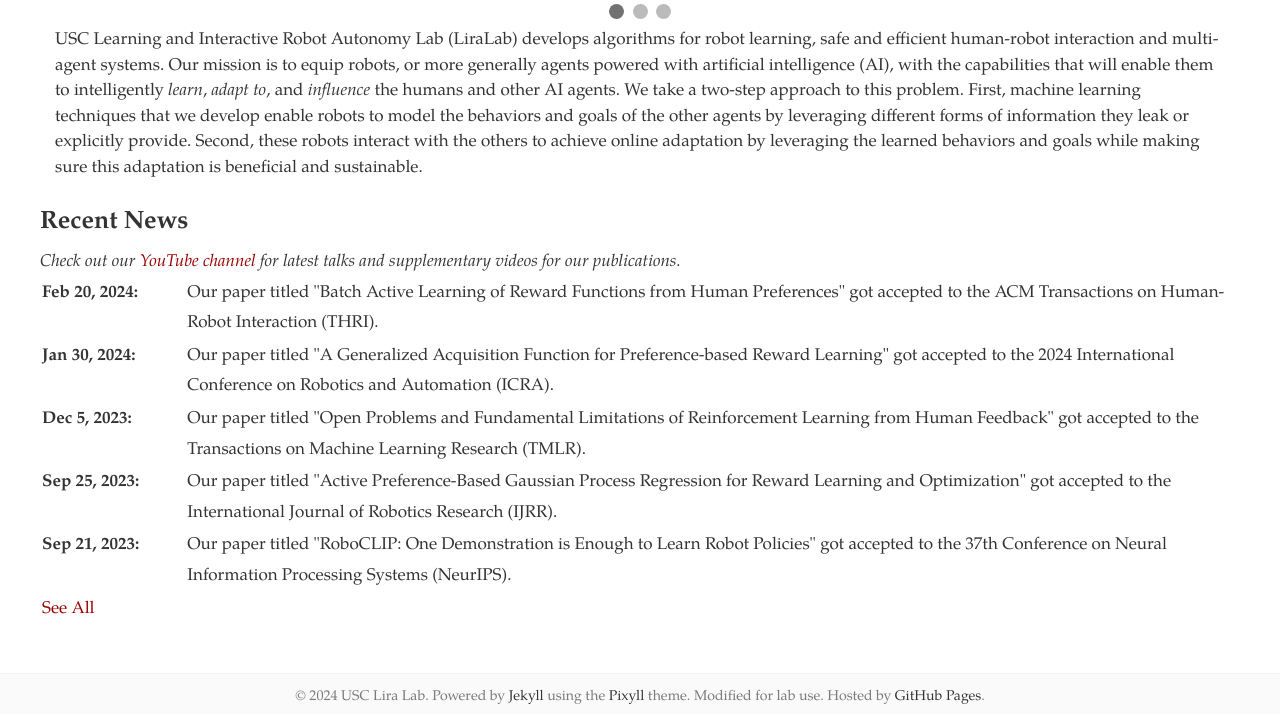
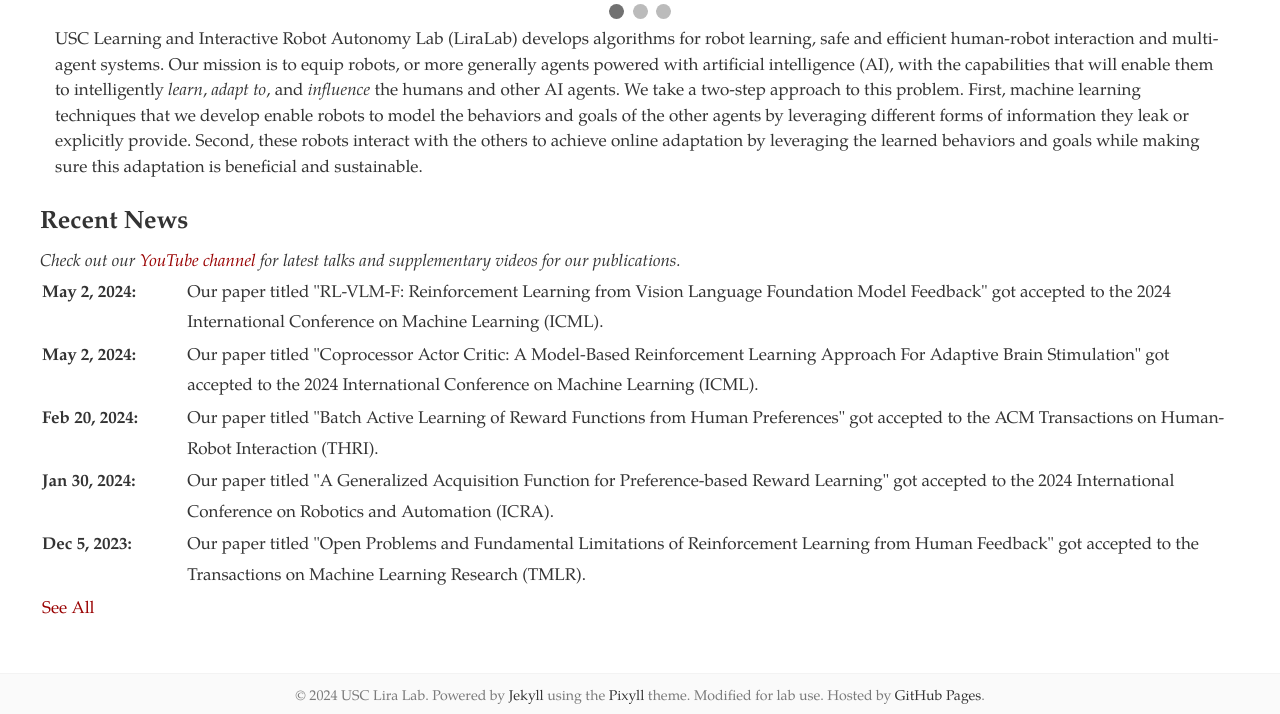
Before and after one commit to USC-Lira/usc-lira.github.io, a Jekyll site: the page built from index.html, in a window 1280 px wide. Shown: the part 753-1467 px from the top of the page. Built offline with Jekyll 4.4.1, drawn with Linux system fonts in a browser that asks for light colours; nearby versions of some CDN libraries; a style sheet for code colours, icons or effects is not loaded.

Commit message:
added ICML papers to news.

```diff
--- a/_data/news.yml
+++ b/_data/news.yml
@@ -1,3 +1,9 @@
+- date: 2024-05-02
+  content: "Our paper titled \"RL-VLM-F: Reinforcement Learning from Vision Language Foundation Model Feedback\" got accepted to the 2024 International Conference on Machine Learning (ICML)."
+
+- date: 2024-05-02
+  content: "Our paper titled \"Coprocessor Actor Critic: A Model-Based Reinforcement Learning Approach For Adaptive Brain Stimulation\" got accepted to the 2024 International Conference on Machine Learning (ICML)."
+
 - date: 2024-02-20
   content: "Our paper titled \"Batch Active Learning of Reward Functions from Human Preferences\" got accepted to the ACM Transactions on Human-Robot Interaction (THRI)."
 
```
